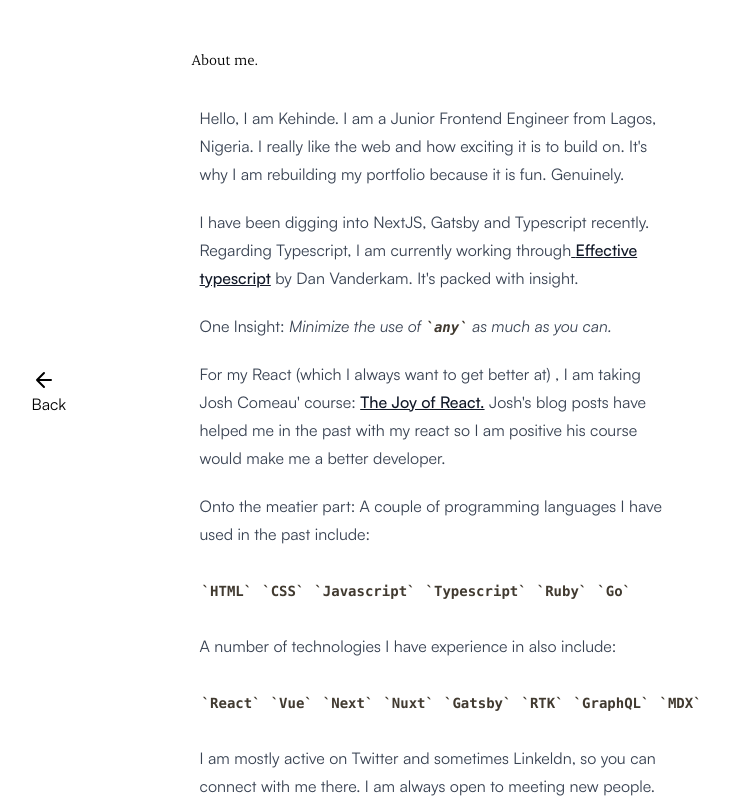
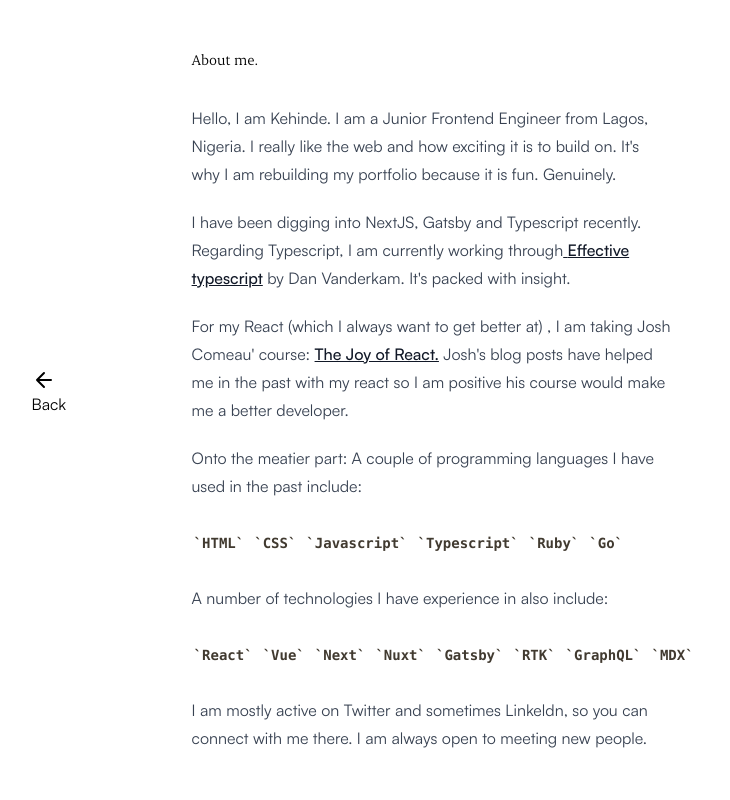
Before and after one commit to adeleke5140/portfolio-v2, a Next.js app: page /about in a window 1280 px wide. Shown: the whole page, without its empty margins (26-756 px from the left). Built offline with nearby package versions, Linux system fonts and the light colour scheme.

Commit message:
add bottom padding and remove insight section

```diff
--- a/src/pages/about.tsx
+++ b/src/pages/about.tsx
@@ -24,7 +24,7 @@ const About = () => {
         <link rel="icon" href="/kehinde.ico" />
       </Head>
       <PageWrapper heading="About me." path="/">
-        <section className="prose px-2">
+        <section className="prose pb-3">
           <p>
             Hello, I am Kehinde. I am a Junior Frontend Engineer from Lagos,
             Nigeria. I really like the web and how exciting it is to build on.
@@ -39,14 +39,6 @@ const About = () => {
               Effective typescript
             </a>{" "}
             by Dan Vanderkam. It&apos;s packed with insight.
-          </p>
-          <p className="prose-code:text-button-text">
-            One Insight:{" "}
-            <i>
-              Minimize the use of{" "}
-              <code className="prose-code:text-button-text">any</code> as much
-              as you can.
-            </i>
           </p>
           <p>
             For my React (which I always want to get better at) , I am taking
```
